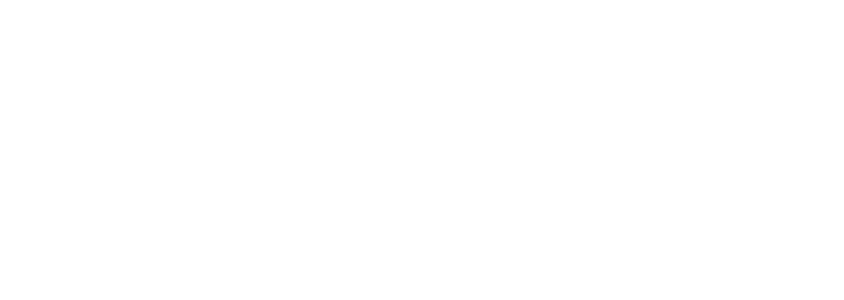
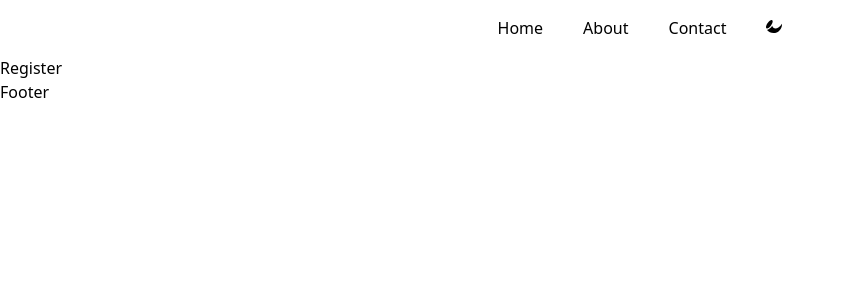
Before and after one commit to mixod/Recall, a React (Vite) app: page /register in a window 1280 px wide. Before the commit this address had no page. Shown: the top 300 px of the page, without its empty margins (0-844 px from the left). Built offline with nearby package versions, Linux system fonts and the light colour scheme; no server answers.

Commit message:
api base url created

```diff
--- a/src/App.jsx
+++ b/src/App.jsx
@@ -5,6 +5,7 @@
 import { Route, Routes } from "react-router-dom";
 import MainLayout from "./Content/MainLayout";
 import MainRoute from "./Pages/Home/Routing/MainRoute";
+import Register from "./Protected/Register";
 
 function App() {
   return (
@@ -16,6 +17,7 @@
           <Route path="/home/:id" element={<MainRoute />} />
           <Route path="/about" element={<About />} />
           <Route path="/contact" element={<Contact />} />
+          <Route path="/register" element={<Register />} />
         </Route>
       </Routes>
     </div>
--- a/src/Protected/Register.jsx
+++ b/src/Protected/Register.jsx
@@ -0,0 +1,5 @@
+function Register() {
+  return <div>Register</div>;
+}
+
+export default Register;
```
